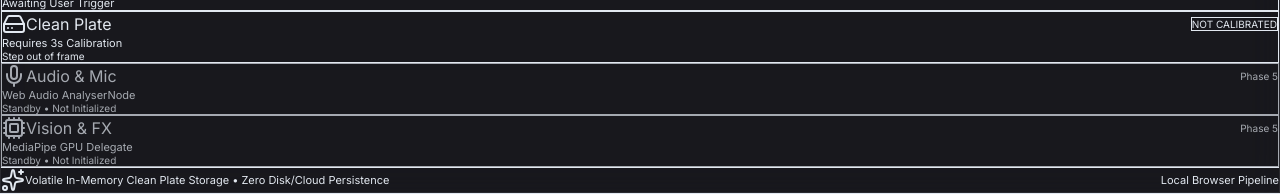
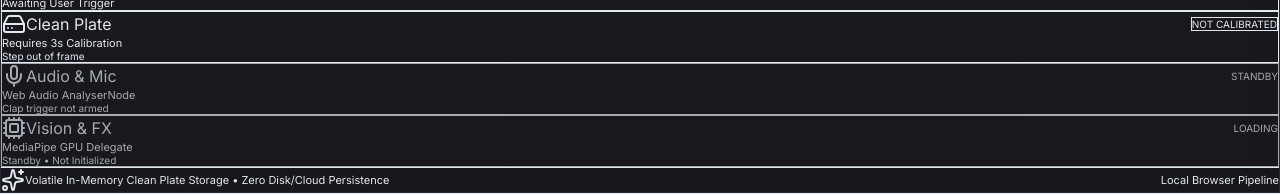
Before and after one commit to monicashivakumar22/clapcam, a React (Vite) app: page /camera in a window 1280 px wide. Shown: the part 911-1105 px from the top of the page. Built offline with nearby package versions, Linux system fonts and the light colour scheme.

Commit message:
feat: implement camera system architecture with status telemetry, video rendering, and segmentation hooks

```diff
--- a/src/components/camera/CameraSystemStatus.tsx
+++ b/src/components/camera/CameraSystemStatus.tsx
@@ -7,6 +7,9 @@ interface CameraSystemStatusProps {
   activeDeviceLabel?: string;
   isCalibrated?: boolean;
   capturedBackground?: CapturedBackground | null;
+  modelLoaded?: boolean;
+  micActive?: boolean;
+  isInvisible?: boolean;
 }
 
 export function CameraSystemStatus({
@@ -15,6 +18,9 @@ export function CameraSystemStatus({
   activeDeviceLabel,
   isCalibrated = false,
   capturedBackground,
+  modelLoaded = false,
+  micActive = false,
+  isInvisible = false,
 }: CameraSystemStatusProps) {
   const isCameraLive = cameraStatus === 'active';
 
@@ -108,33 +114,63 @@ export function CameraSystemStatus({
         </div>
 
         {/* 3. Audio & Microphone */}
-        <div className="p-3.5 rounded-xl bg-surface/60 border border-white/5 flex flex-col justify-between opacity-70">
+        <div
+          className={`p-3.5 rounded-xl border flex flex-col justify-between transition-colors ${
+            micActive ? 'bg-accent-purple/5 border-accent-purple/25' : 'bg-surface/60 border-white/5 opacity-70'
+          }`}
+        >
           <div className="flex items-center justify-between gap-2 mb-2">
             <div className="flex items-center gap-2 text-white font-semibold">
               <Mic className="w-4 h-4 text-accent-purple" />
               <span>Audio &amp; Mic</span>
             </div>
-            <span className="px-2 py-0.5 rounded bg-surface-light text-[10px] text-gray-400 font-mono">
-              Phase 5
+            <span
+              className={`px-2 py-0.5 rounded text-[10px] uppercase font-bold ${
+                micActive
+                  ? 'bg-accent-purple/15 text-accent-purple border border-accent-purple/30'
+                  : 'bg-surface-light text-gray-400'
+              }`}
+            >
+              {micActive ? 'LISTENING' : 'STANDBY'}
             </span>
           </div>
           <div className="text-[11px] text-gray-400">Web Audio AnalyserNode</div>
-          <div className="text-[10px] text-gray-500 mt-1">Standby &bull; Not Initialized</div>
+          <div className="text-[10px] text-gray-500 mt-1">
+            {micActive ? '2–4 kHz Clap Gate Active' : 'Clap trigger not armed'}
+          </div>
         </div>
 
         {/* 4. MediaPipe Vision & FX Compositor */}
-        <div className="p-3.5 rounded-xl bg-surface/60 border border-white/5 flex flex-col justify-between opacity-70">
+        <div
+          className={`p-3.5 rounded-xl border flex flex-col justify-between transition-colors ${
+            modelLoaded ? 'bg-surface/60 border-white/5' : 'bg-surface/60 border-white/5 opacity-70'
+          }`}
+        >
           <div className="flex items-center justify-between gap-2 mb-2">
             <div className="flex items-center gap-2 text-white font-semibold">
               <Cpu className="w-4 h-4 text-accent-pink" />
               <span>Vision &amp; FX</span>
             </div>
-            <span className="px-2 py-0.5 rounded bg-surface-light text-[10px] text-gray-400 font-mono">
-              Phase 5
+            <span
+              className={`px-2 py-0.5 rounded text-[10px] uppercase font-bold ${
+                modelLoaded
+                  ? isInvisible
+                    ? 'bg-accent-pink/15 text-accent-pink border border-accent-pink/30'
+                    : 'bg-accent-green/15 text-accent-green border border-accent-green/30'
+                  : 'bg-surface-light text-gray-400'
+              }`}
+            >
+              {isInvisible ? 'INVISIBLE' : modelLoaded ? 'READY' : 'LOADING'}
             </span>
           </div>
           <div className="text-[11px] text-gray-400">MediaPipe GPU Delegate</div>
-          <div className="text-[10px] text-gray-500 mt-1">Standby &bull; Not Initialized</div>
+          <div className="text-[10px] text-gray-500 mt-1">
+            {isInvisible
+              ? 'Mask compositing live frame'
+              : modelLoaded
+              ? 'Segmentation model loaded'
+              : 'Standby • Not Initialized'}
+          </div>
         </div>
       </div>
 
--- /dev/null
+++ b/src/hooks/useInvisibilityEffect.ts
@@ -0,0 +1,212 @@
+import { useRef, useEffect } from 'react';
+import { useClapCamStore } from '@/store/useClapCamStore';
+import { useSegmentation } from '@/hooks/useSegmentation';
+import { useRenderLoop } from '@/hooks/useRenderLoop';
+import { applyInvisibleEffect } from '@/effects/invisible';
+import { createOrReuseCanvas, getContext2D } from '@/utils/canvas';
+
+/**
+ * Real-time compositing pipeline for the live camera feed.
+ *
+ * Responsibilities:
+ * - Loads the MediaPipe segmentation model once the feed is active + calibrated.
+ * - Runs a requestAnimationFrame loop that segments each video frame.
+ * - When the user is "invisible" (clap-triggered) and a clean plate is cached,
+ *   replaces person pixels with the clean background plate onto a <canvas>.
+ * - Otherwise clears the canvas so the raw <video> shows through, keeping
+ *   the camera feed 1:1 aligned.
+ *
+ * The caller renders a <canvas> overlay sized to the video dimensions and
+ * positioned directly over the <video> element.
+ */
+export function useInvisibilityEffect(
+  videoRef: React.RefObject<HTMLVideoElement | null>,
+  canvasRef: React.RefObject<HTMLCanvasElement | null>,
+) {
+  const {
+    cameraActive,
+    isCalibrated,
+    capturedBackground,
+    effectMode,
+    isInvisible,
+    isMirrored,
+    videoDimensions,
+    modelLoaded,
+    setIsProcessingEffect,
+    updatePerformance,
+  } = useClapCamStore();
+
+  const { loadModel, segment, cleanup } = useSegmentation();
+  const { startLoop, stopLoop } = useRenderLoop();
+
+  // Refs to avoid recreating per-frame buffers on every render
+  const bgImageDataRef = useRef<ImageData | null>(null);
+  const modelLoadedRef = useRef(modelLoaded);
+  const isMirroredRef = useRef(isMirrored);
+
+  useEffect(() => {
+    modelLoadedRef.current = modelLoaded;
+  }, [modelLoaded]);
+
+  useEffect(() => {
+    isMirroredRef.current = isMirrored;
+  }, [isMirrored]);
+
+  // Cache the clean background plate as ImageData once it changes
+  useEffect(() => {
+    const bg = capturedBackground;
+    if (!bg || !isCalibrated) {
+      bgImageDataRef.current = null;
+      return;
+    }
+
+    const offscreen = createOrReuseCanvas(null, bg.width, bg.height);
+    const ctx = getContext2D(offscreen);
+    if (!ctx) return;
+
+    ctx.drawImage(bg.bitmap, 0, 0, bg.width, bg.height);
+    bgImageDataRef.current = ctx.getImageData(0, 0, bg.width, bg.height);
+  }, [capturedBackground, isCalibrated]);
+
+  // Load the segmentation model once the feed is active and calibrated
+  useEffect(() => {
+    if (cameraActive && isCalibrated && !modelLoaded) {
+      loadModel();
+    }
+  }, [cameraActive, isCalibrated, modelLoaded, loadModel]);
+
+  // Start / stop the render loop based on camera activity
+  useEffect(() => {
+    if (!cameraActive) {
+      stopLoop();
+      return;
+    }
+
+    startLoop((_timestamp) => {
+      const video = videoRef.current;
+      const canvas = canvasRef.current;
+      if (!video || !canvas) return;
+      if (video.readyState < 2) return;
+
+      const dims = videoDimensions;
+      const w = video.videoWidth || dims?.width || 1280;
+      const h = video.videoHeight || dims?.height || 720;
+      if (w === 0 || h === 0) return;
+
+      if (canvas.width !== w) canvas.width = w;
+      if (canvas.height !== h) canvas.height = h;
+
+      const ctx = canvas.getContext('2d', { alpha: false });
+      if (!ctx) return;
+
+      const showEffect =
+        isInvisible && effectMode === 'invisible' && bgImageDataRef.current && modelLoadedRef.current;
+
+      if (!showEffect) {
+        // Show raw video by clearing the overlay canvas
+        ctx.clearRect(0, 0, w, h);
+        return;
+      }
+
+      const segStart = performance.now();
+      const segResult = segment(video);
+      const renderStart = performance.now();
+
+      if (!segResult) {
+        ctx.clearRect(0, 0, w, h);
+        return;
+      }
+
+      const { mask: rawMask, width: maskW, height: maskH } = segResult;
+      if (maskW === 0 || maskH === 0) return;
+
+      // MediaPipe emits low-res masks; upscale to full video resolution so the
+      // compositor can index it 1:1 against the video/background ImageData.
+      const mask = upscaleMask(rawMask, maskW, maskH, w, h);
+
+      // Capture the live video frame into ImageData for compositing.
+      // Mirror it to match the calibration plate captured in selfie view,
+      // keeping 1:1 pixel alignment with the mirrored <video> element.
+      const videoOffscreen = createOrReuseCanvas(null, w, h);
+      const videoCtx = getContext2D(videoOffscreen);
+      if (!videoCtx) return;
+
+      if (isMirroredRef.current) {
+        videoCtx.translate(w, 0);
+        videoCtx.scale(-1, 1);
+      }
+      videoCtx.drawImage(video, 0, 0, w, h);
+      const videoFrame = videoCtx.getImageData(0, 0, w, h);
+
+      const bgData = bgImageDataRef.current;
+      if (!bgData) return;
+      const output = ctx.createImageData(w, h);
+
+      applyInvisibleEffect(output.data, {
+        videoFrame,
+        backgroundFrame: bgData,
+        mask,
+        width: w,
+        height: h,
+        timestamp: performance.now(),
+      });
+
+      ctx.putImageData(output, 0, 0);
+
+      const renderMs = performance.now() - renderStart;
+      const segMs = performance.now() - segStart;
+      updatePerformance({ segmentationMs: segMs, renderMs });
+      setIsProcessingEffect(true);
+    });
+
+    return () => {
+      stopLoop();
+    };
+    // eslint-disable-next-line react-hooks/exhaustive-deps
+  }, [cameraActive, startLoop, stopLoop, segment]);
+
+  // Reset processing flag when invisibility turns off
+  useEffect(() => {
+    if (!isInvisible) {
+      setIsProcessingEffect(false);
+    }
+  }, [isInvisible, setIsProcessingEffect]);
+
+  // Clean up segmentation resources on unmount / camera stop
+  useEffect(() => {
+    return () => {
+      cleanup();
+      bgImageDataRef.current = null;
+    };
+  }, [cleanup]);
+
+  return { modelLoaded };
+}
+
+/**
+ * Nearest-neighbor upscale of a low-res segmentation mask to full video
+ * resolution so the compositor can index it 1:1 against the frame ImageData.
+ */
+function upscaleMask(
+  src: Float32Array,
+  srcW: number,
+  srcH: number,
+  dstW: number,
+  dstH: number,
+): Float32Array {
+  const dst = new Float32Array(dstW * dstH);
+  const xRatio = srcW / dstW;
+  const yRatio = srcH / dstH;
+
+  for (let y = 0; y < dstH; y++) {
+    const srcY = Math.min(srcH - 1, Math.floor(y * yRatio));
+    const srcRow = srcY * srcW;
+    const dstRow = y * dstW;
+    for (let x = 0; x < dstW; x++) {
+      const srcX = Math.min(srcW - 1, Math.floor(x * xRatio));
+      dst[dstRow + x] = src[srcRow + srcX];
+    }
+  }
+
+  return dst;
+}
--- a/src/pages/CameraAppPage.tsx
+++ b/src/pages/CameraAppPage.tsx
@@ -2,8 +2,10 @@ import { useRef } from 'react';
 import { motion } from 'framer-motion';
 import { ArrowLeft, Sparkles, ShieldCheck, CheckCircle2 } from 'lucide-react';
 import { useNavigate } from 'react-router-dom';
+import { useClapCamStore } from '@/store/useClapCamStore';
 import { useCamera } from '@/hooks/useCamera';
 import { useBackgroundCalibration } from '@/hooks/useBackgroundCalibration';
+import { useInvisibilityEffect } from '@/hooks/useInvisibilityEffect';
 import { CameraView } from '@/components/camera/CameraView';
 import { CameraControls } from '@/components/camera/CameraControls';
 import { CameraStatus } from '@/components/camera/CameraStatus';
@@ -15,6 +17,7 @@ import { BackgroundPreview } from '@/components/calibration/BackgroundPreview';
 export function CameraAppPage() {
   const navigate = useNavigate();
   const containerRef = useRef<HTMLDivElement>(null);
+  const canvasRef = useRef<HTMLCanvasElement>(null);
 
   const {
     videoRef,
@@ -46,6 +49,11 @@ export function CameraAppPage() {
     acceptBackground,
     retakeCalibration,
   } = useBackgroundCalibration(videoRef);
+
+  const { modelLoaded } = useInvisibilityEffect(videoRef, canvasRef);
+
+  const isInvisible = useClapCamStore((s) => s.isInvisible);
+  const micActive = useClapCamStore((s) => s.micActive);
 
   const handleBackToHome = () => {
     stopCamera();
@@ -149,6 +157,7 @@ export function CameraAppPage() {
             {/* Live Camera View */}
             <CameraView
               videoRef={videoRef}
+              canvasRef={canvasRef}
               isActive={isActive}
               isLoading={isLoading}
               error={error}
@@ -235,6 +244,9 @@ export function CameraAppPage() {
             activeDeviceLabel={selectedDevice?.label}
             isCalibrated={isCalibrated}
             capturedBackground={capturedBackground}
+            modelLoaded={modelLoaded}
+            micActive={micActive}
+            isInvisible={isInvisible}
           />
         </motion.div>
       </main>
```
Also changed, not shown: src/components/camera/CameraView.tsx (+14 -0 lines), src/hooks/useSegmentation.ts (+10 -2 lines).
